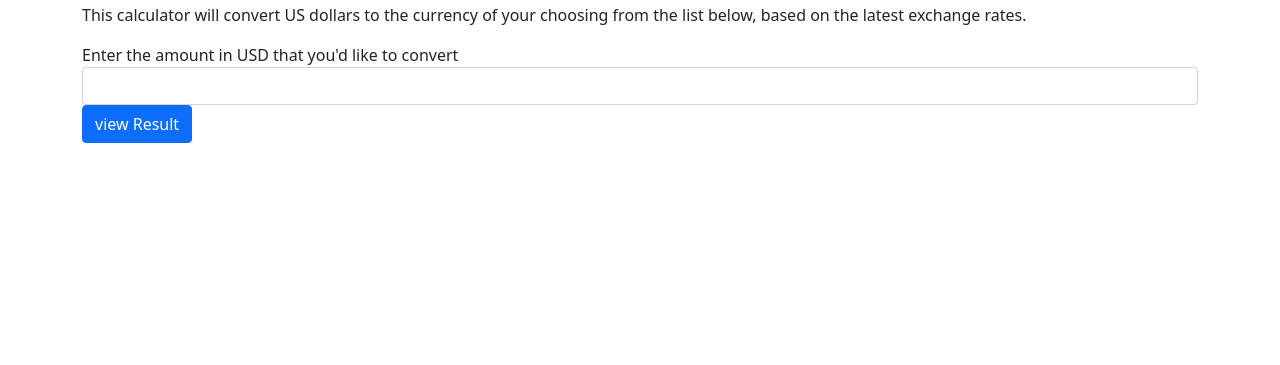
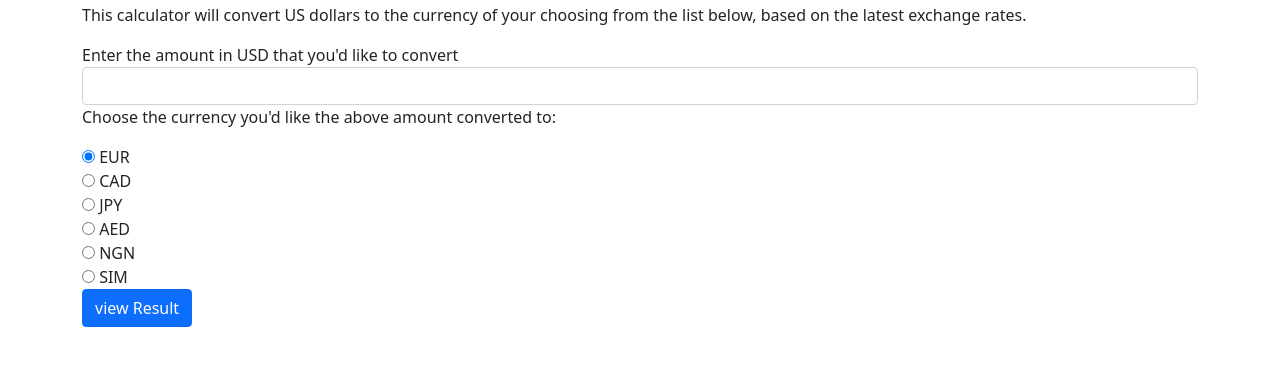
Before and after one commit to szahlan/Currency-Exchange-Calculator-Final, a website built with webpack: page src/index.html in a window 1280 px wide. Shown: the part 53-418 px from the top of the page. Built offline with nearby package versions, Linux system fonts and the light colour scheme.

Commit message:
Add form to give user currency options to convert to.

```diff
--- a/src/index.html
+++ b/src/index.html
@@ -8,11 +8,37 @@
     <h1>Currency Exchange Calculator</h1>
     <p>This calculator will convert US dollars to the currency of your choosing from the list below, based on the latest exchange rates.</p>
     <div>
-      <form id="amoutToConvert">
+      <form id="conversion-form">
         <div class="form-group">
-          <label for="userInput">Enter the amount in USD that you'd like to convert</label>
-          <input id="dollarAmount" class="form-control" type="number">
+          <label for="user-input">Enter the amount in USD that you'd like to convert</label>
+          <input id="dollar-amount" class="form-control" type="number">
         </div>
+
+        <p>Choose the currency you'd like the above amount converted to:</p>
+        <label>
+          <input type="radio" name="currency" value="euros" checked>
+          EUR
+        </label><br>
+        <label>
+          <input type="radio" name="currency" value="canadian-dollars">
+          CAD
+        </label><br>
+        <label>
+          <input type="radio" name="currency" value="japanese-yen">
+          JPY
+        </label><br>
+        <label>
+          <input type="radio" name="currency" value="uae-dirham">
+          AED
+        </label><br>
+        <label>
+          <input type="radio" name="currency" value="nigerian-naira">
+          NGN
+        </label><br>
+        <label>
+          <input type="radio" name="currency" value="Simoleons">
+          SIM
+        </label><br>
         <button type="submit" class="btn btn-primary">view Result</button>
       </form>
     </div>
```
